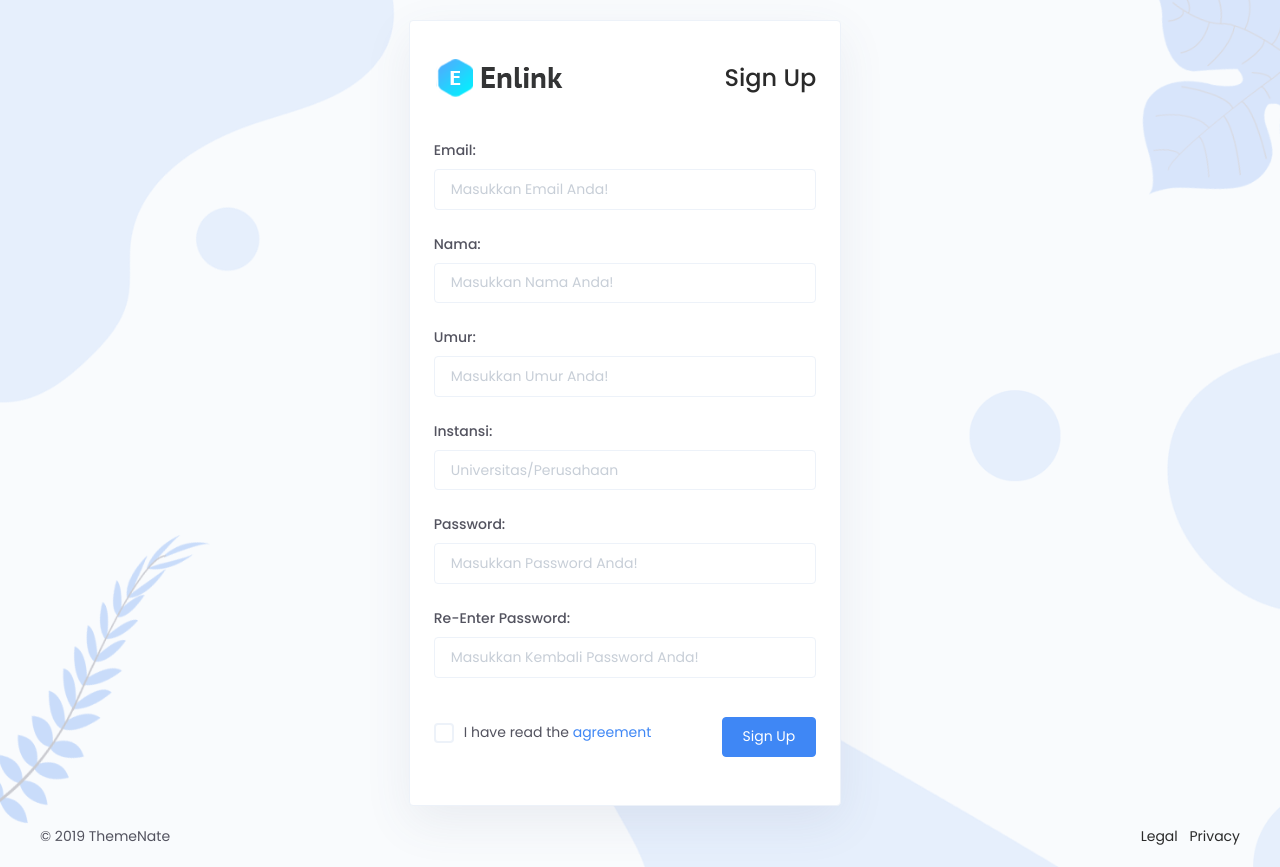
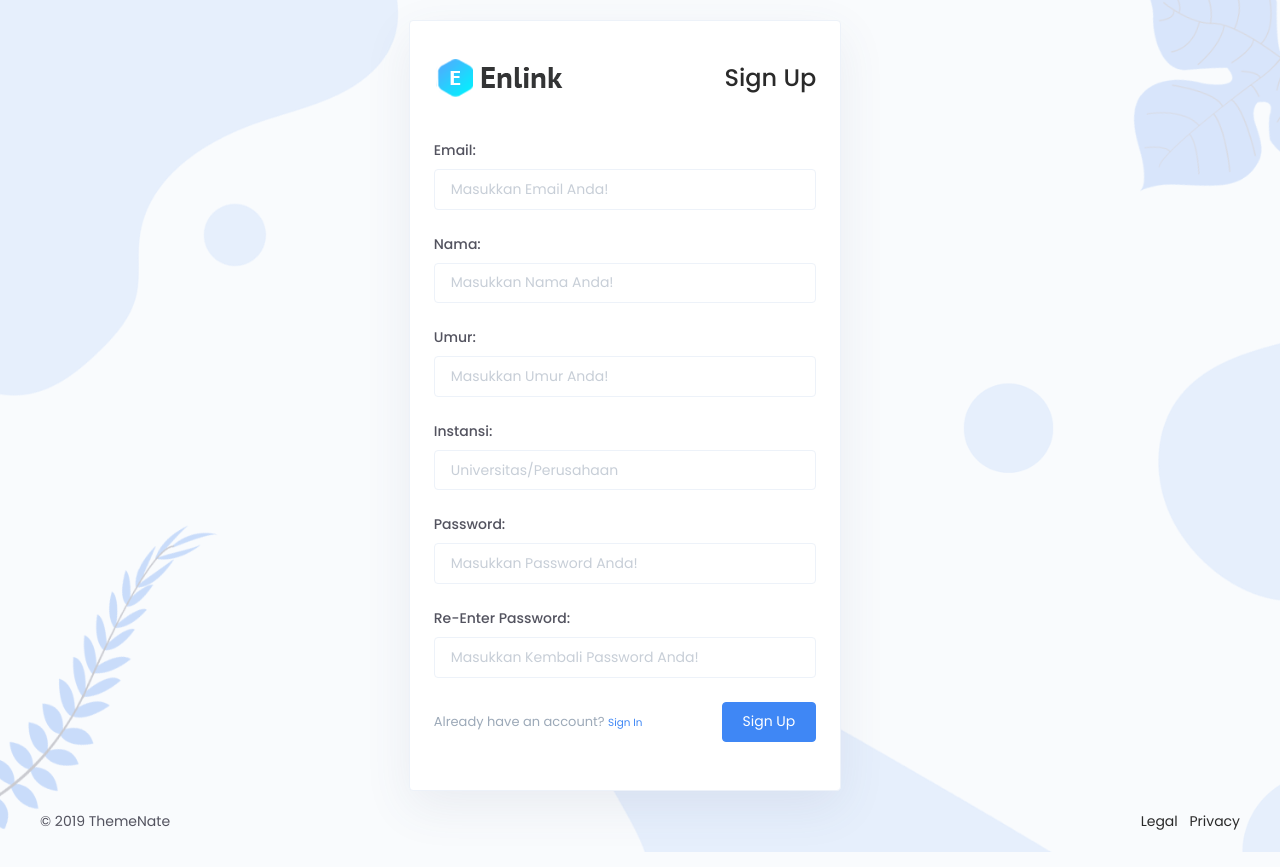
Before and after one commit to erikprakoso/f-wbs, a Flask app: page /register in a window 1280 px wide. Run offline with Flask 3, Linux system fonts and the light colour scheme; some libraries are stand-ins or nearby versions.

Commit message:
ubah url ke login

```diff
--- a/app/templates/register.html
+++ b/app/templates/register.html
@@ -58,12 +58,11 @@
                                                 placeholder="Masukkan Kembali Password Anda!">
                                         </div>
                                         <div class="form-group">
-                                            <div class="d-flex align-items-center justify-content-between p-t-15">
-                                                <div class="checkbox">
-                                                    <input id="checkbox" type="checkbox">
-                                                    <label for="checkbox">I have read the <a
-                                                            href="#">agreement</a></label>
-                                                </div>
+                                            <div class="d-flex align-items-center justify-content-between">
+                                                <span class="font-size-13 text-muted">
+                                                    Already have an account?
+                                                    <a class="small" href="{{ url_for('auth.login') }}"> Sign In</a>
+                                                </span>
                                                 <button class="btn btn-primary">Sign Up</button>
                                             </div>
                                         </div>
```
